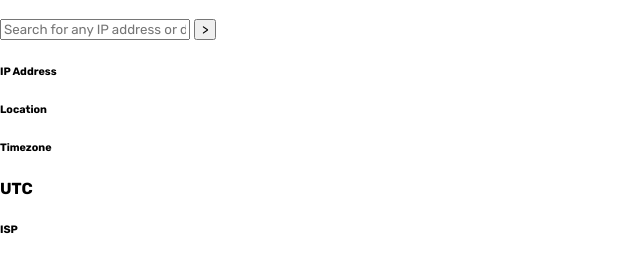
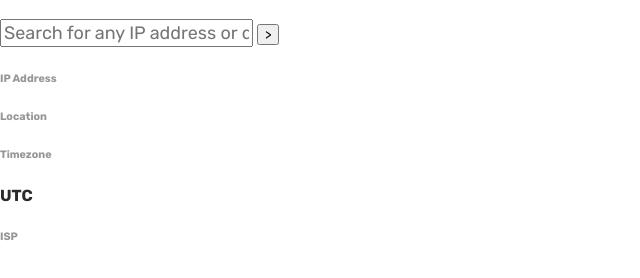
Before and after one commit to priegelsdev/ip-address-tracker, a plain HTML site: page index.html in a window 1280 px wide. Shown: the part 62-340 px from the top of the page, without its empty margins (0-640 px from the left). Drawn offline with Linux system fonts and the light colour scheme.

Commit message:
begin styling

```diff
--- a/style.css
+++ b/style.css
@@ -6,22 +6,6 @@ The designs were created to the following widths:
 
 - Mobile: 375px
 - Desktop: 1440px
-
-## Colors
-
-- Very Dark Gray: hsl(0, 0%, 17%)
-- Dark Gray: hsl(0, 0%, 59%)
-
-## Typography
-
-### Body Copy
-
-- Font size (text input): 18px
-
-### Font
-
-- Family: [Rubik](https://fonts.google.com/specimen/Rubik)
-- Weights: 400, 500, 700
 
 */
 
@@ -33,3 +17,17 @@ The designs were created to the following widths:
 body {
   margin: 0;
 }
+
+/** TYPOGRAPHY **/
+
+input {
+  font-size: 18px;
+}
+
+h4 {
+  color: #2b2b2b
+}
+
+h6 {
+  color: #969696
+}
```
Also changed, not shown: index.html (+2 -2 lines).
